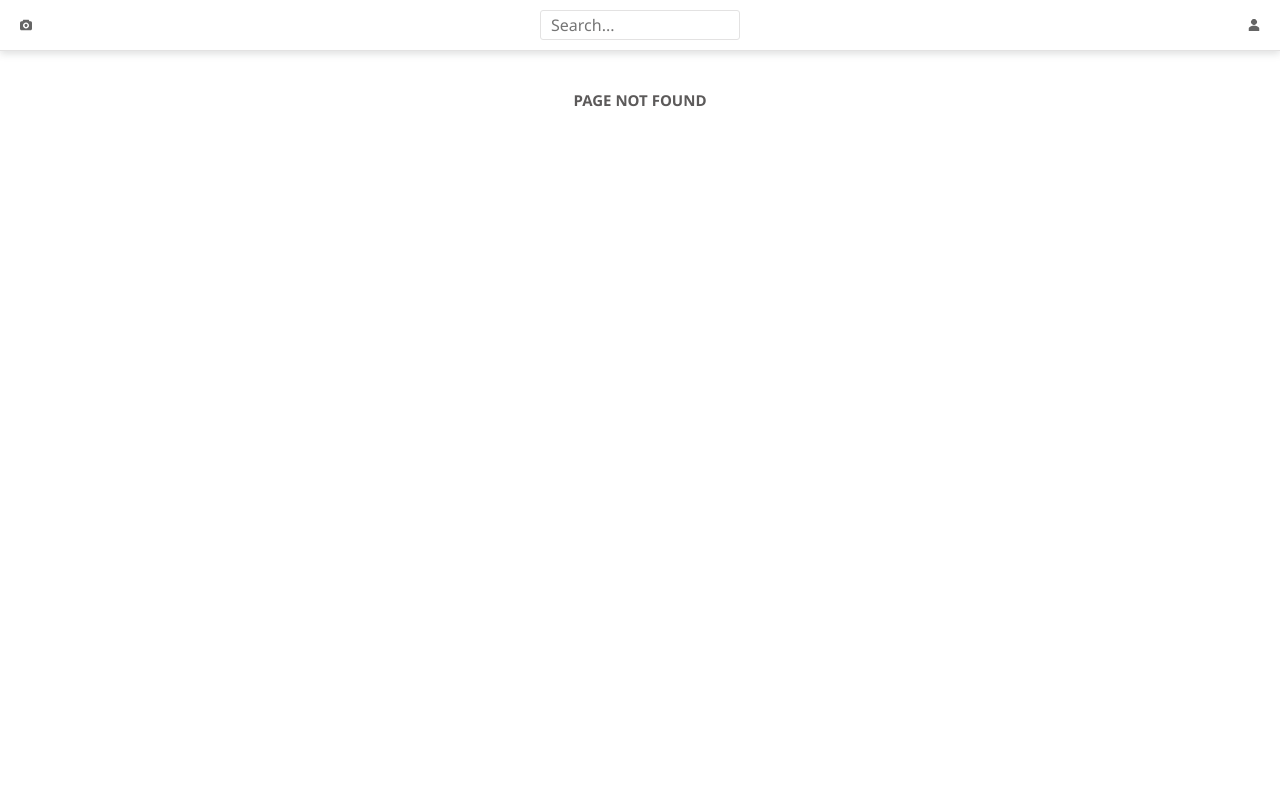
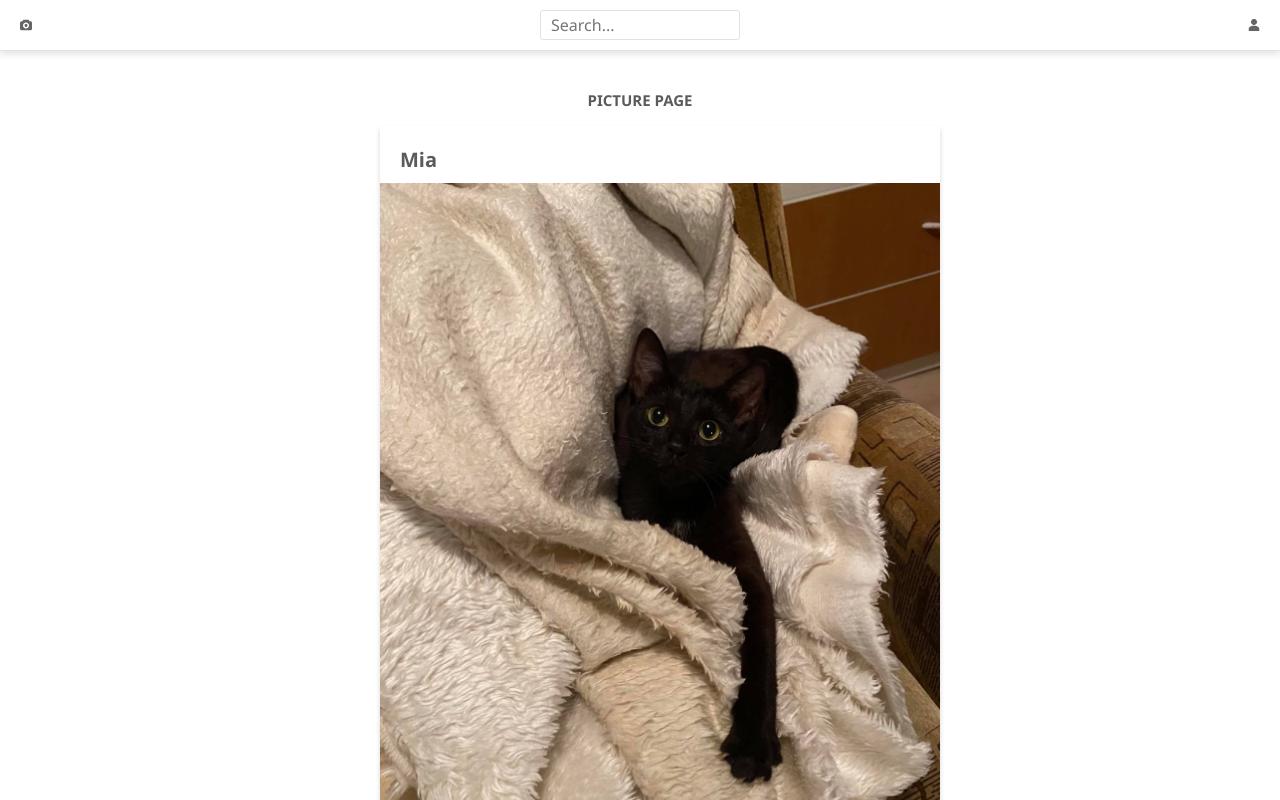
Before and after one commit to karellen22/martinsta-frontend, a React (Create React App) app: page /martinsta-frontend/picture/1 in a window 1280 px wide. Before the commit this address had no page. Shown: the top 800 px of the page. Built offline with nearby package versions, Linux system fonts and the light colour scheme.

Commit message:
Add more routing, implement profile, picture page

```diff
--- a/src/App.tsx
+++ b/src/App.tsx
@@ -24,8 +24,8 @@ function App() {
         <Routes>
           <Route path="martinsta-frontend/feed" element={<Feed />} />
           <Route path="martinsta-frontend/search" element={<SearchPage />} />
-          <Route path="martinsta-frontend/picture" element={<PicturePage />} />
-          <Route path="martinsta-frontend/profile" element={<ProfilePage />} />
+          <Route path="martinsta-frontend/picture/:pictureId" element={<PicturePage />} />
+          <Route path="martinsta-frontend/profile/:pictureAuthor" element={<ProfilePage />} />
           <Route path="martinsta-frontend/*" element={<NotFoundPage />} />
         </Routes>
       </div>
--- a/src/components/Icons.tsx
+++ b/src/components/Icons.tsx
@@ -4,6 +4,11 @@ import React from 'react';
 import camera from '../assets/camera.svg';
 import profile from '../assets/profile.svg';
 import { Link } from 'react-router-dom';
+import { gray2, gray3 } from '../Styles';
+
+interface Props {
+  currentUser?: string;
+}
 
 export const FeedIcon = () => (
   <Link to="martinsta-frontend/feed">
@@ -18,8 +23,11 @@ export const FeedIcon = () => (
   </Link>
 );
 
-export const ProfileIcon = () => (
-  <Link to="martinsta-frontend/profile">
+export const ProfileIcon = ({ currentUser }: Props) => {
+  currentUser = 'Mia';
+  return (
+    <Link to={`/martinsta-frontend/profile/${currentUser}`}>
+      <div>
         <img
           src={profile}
           alt="Profile"
@@ -28,5 +36,7 @@ export const ProfileIcon = () => (
             opacity: 0.6;
           `}
         />
+      </div>
     </Link>
   );
+};
--- a/src/components/PictureCard.tsx
+++ b/src/components/PictureCard.tsx
@@ -3,16 +3,18 @@ import { css } from '@emotion/react';
 import { gray2, gray3 } from '../Styles';
 import React from 'react';
 import { PictureCardData } from '../data/PictureCardData';
+import { Link } from 'react-router-dom';
 
 interface Props {
   data: PictureCardData;
 }
 
-const handlePictureOnClick = () => {
-  console.log('TODO - Handle moving to the picture page');
-};
-
-export const PictureCard = ({ data }: Props) => (
+export const PictureCard = ({ data }: Props) => {
+  // const navigate = useNavigate();
+  // const handlePictureOnClick = () => {
+  //   navigate('picture');
+  // };
+  return (
     <div
       css={css`
         padding: 10px 0px;
@@ -28,16 +30,24 @@ export const PictureCard = ({ data }: Props) => (
       >
         {data.pictureAuthor}
       </div>
+      <Link
+        css={css`
+          text-decoration: none;
+          color: ${gray2};
+        `}
+        to={`/martinsta-frontend/picture/${data.pictureId}`}
+      >
         <div>
           <img
             src={data.pictureLocation}
             alt="alt"
-        onClick={handlePictureOnClick}
+            // onClick={handlePictureOnClick}
             css={css`
               width: 100%;
             `}
           ></img>
         </div>
+      </Link>
       <div
         css={css`
           font-size: 12px;
@@ -114,3 +124,4 @@ export const PictureCard = ({ data }: Props) => (
       </div>
     </div>
   );
+};
--- a/src/components/PicturePage.tsx
+++ b/src/components/PicturePage.tsx
@@ -1,4 +1,21 @@
+/** @jsxImportSource @emotion/react */
+import { css } from '@emotion/react';
 import React from 'react';
 import { Page } from './Page';
+import { useParams } from 'react-router-dom';
+import { PictureCardData, getSpecificPictureCard } from '../data/PictureCardData';
+import { PictureCard } from './PictureCard';
+import { PictureCardList } from './PictureCardList';
 
-export const PicturePage = () => <Page title="Picture Page">{null}</Page>;
+export const PicturePage = () => {
+  const { pictureId } = useParams();
+  const currentPicture = getSpecificPictureCard(Number(pictureId));
+
+  return (
+    <Page title="Picture Page">
+      <React.Fragment>
+        <PictureCardList data={currentPicture}></PictureCardList>
+      </React.Fragment>
+    </Page>
+  );
+};
--- a/src/components/Profile.tsx
+++ /dev/null
@@ -1,3 +0,0 @@
-import React from 'react';
-
-export const Profile = () => <div>Profile</div>;
--- a/src/components/ProfilePage.tsx
+++ b/src/components/ProfilePage.tsx
@@ -1,4 +1,20 @@
+/** @jsxImportSource @emotion/react */
+import { css } from '@emotion/react';
 import React from 'react';
+import { PictureCardList } from './PictureCardList';
+import { useParams } from 'react-router-dom';
 import { Page } from './Page';
+import { getUserPictures } from '../data/PictureCardData';
 
-export const ProfilePage = () => <Page title="Your Profile">{null}</Page>;
+export const ProfilePage = () => {
+  const { pictureAuthor } = useParams();
+  const currentPicture = getUserPictures(pictureAuthor);
+
+  return (
+    <Page title="Profile Page">
+      <React.Fragment>
+        <PictureCardList data={currentPicture}></PictureCardList>
+      </React.Fragment>
+    </Page>
+  );
+};
--- a/src/data/PictureCardData.ts
+++ b/src/data/PictureCardData.ts
@@ -1,6 +1,7 @@
 import chilling1 from '../assets/chilling1.jpg';
 import sunbathing1 from '../assets/sunbathing1.jpg';
 import work1 from '../assets/work1.jpg';
+import { PictureCard } from '../components/PictureCard';
 
 export interface PictureCardData {
   pictureId: number;
@@ -77,3 +78,11 @@ const pictureCards: PictureCardData[] = [
 export const getPictureCards = (): PictureCardData[] => {
   return pictureCards;
 };
+
+export const getSpecificPictureCard = (pictureId: number) => {
+  return pictureCards.filter((card) => card.pictureId === pictureId);
+};
+
+export const getUserPictures = (pictureAuthor: string) => {
+  return pictureCards.filter((card) => card.pictureAuthor === pictureAuthor);
+};
```
Lines whose indentation alone changed are shown as unchanged.
